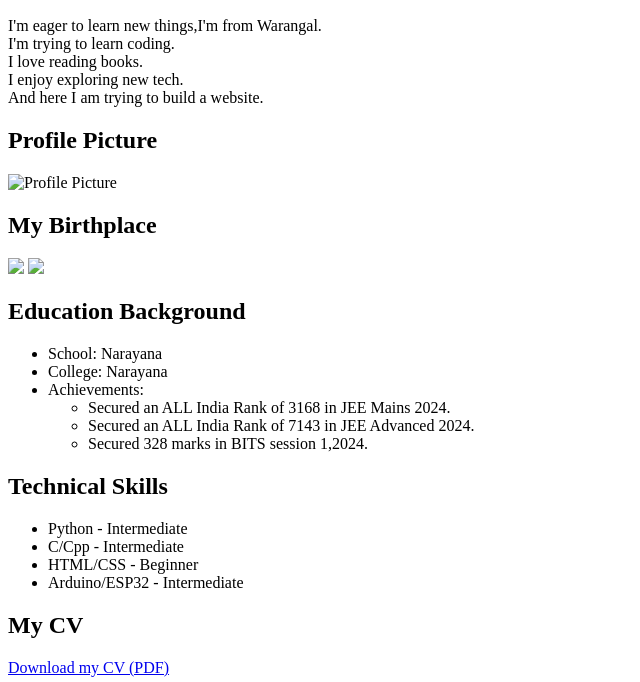
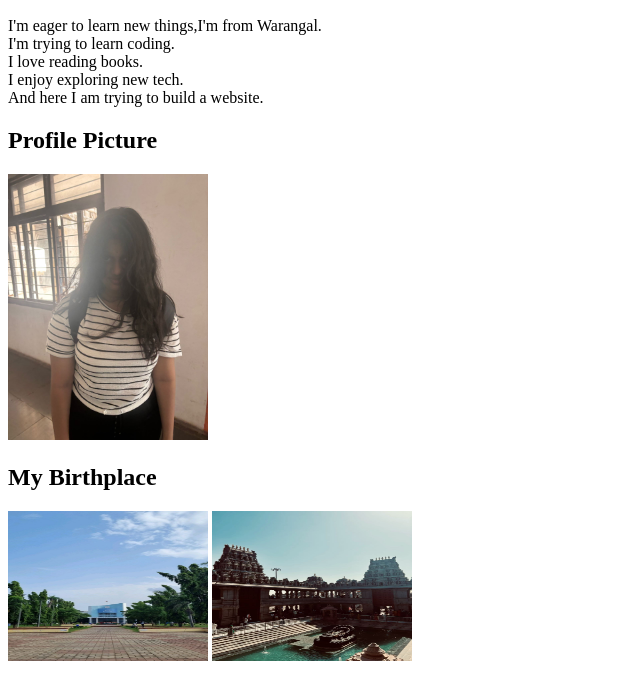
Before and after one commit to hasini0/hasini0.github.io, a plain HTML site: page index.html in a window 1280 px wide. Shown: the part 110-792 px from the top of the page, without its empty margins (0-640 px from the left). Drawn offline with Linux system fonts and the light colour scheme.

Commit message:
hehehehe

```diff
--- a/index.html
+++ b/index.html
@@ -16,11 +16,11 @@
   And here I am trying to build a website.
 </p>
   <h2>Profile Picture</h2>
-  <img src="profile.jpg" alt="Profile Picture" width="200">
+  <img src="profile.jpeg" alt="Profile Picture" width="200">
 
   <h2>My Birthplace</h2>
-  <img src="place1.jpg" width="200">
-  <img src="place2.jpg" width="200">
+  <img src="place1.jpeg" width="200" height="150">
+  <img src="place2.jpeg" width="200" height="150">
 
   <h2>Education Background</h2>
   <ul>
```
